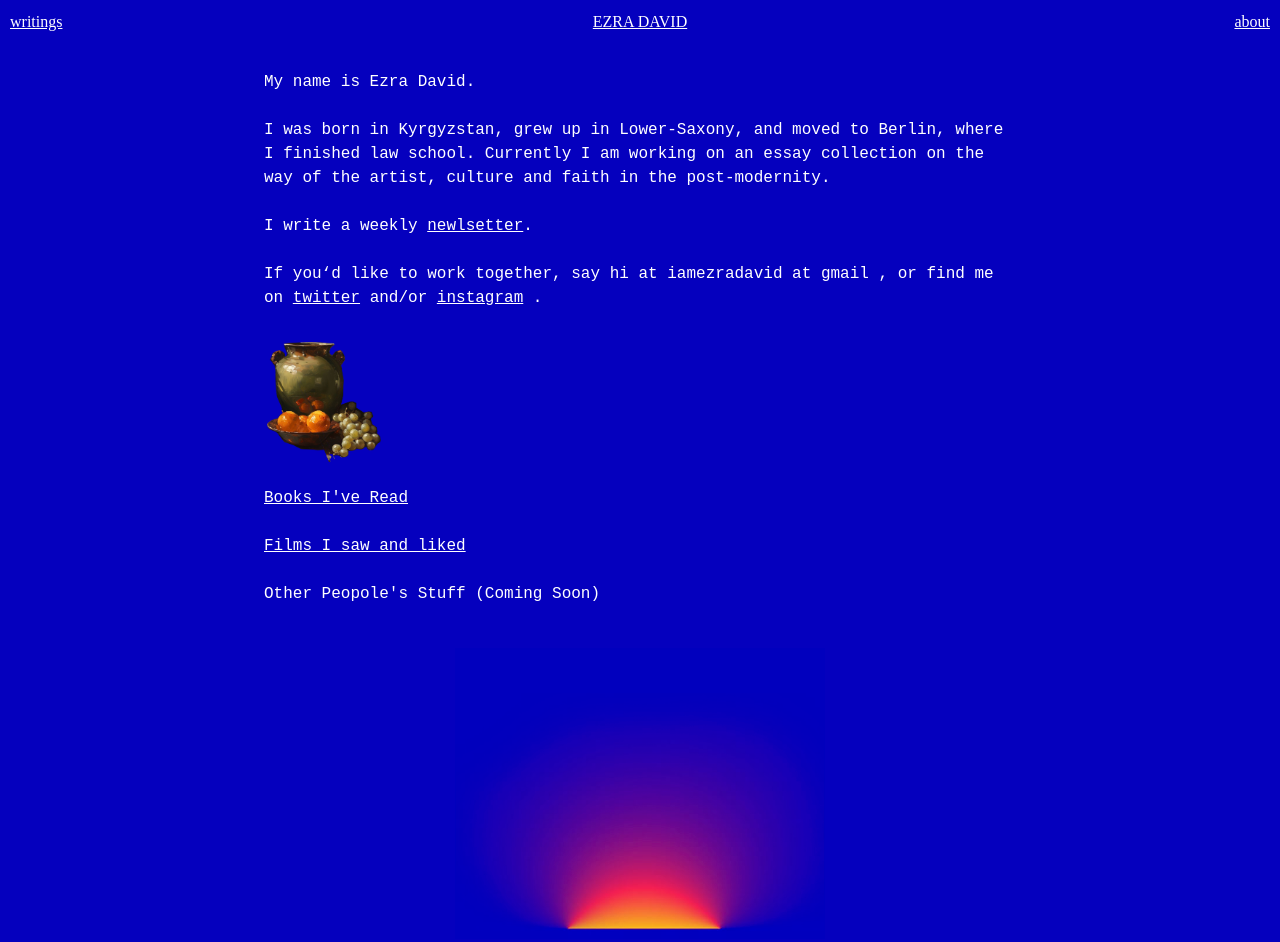
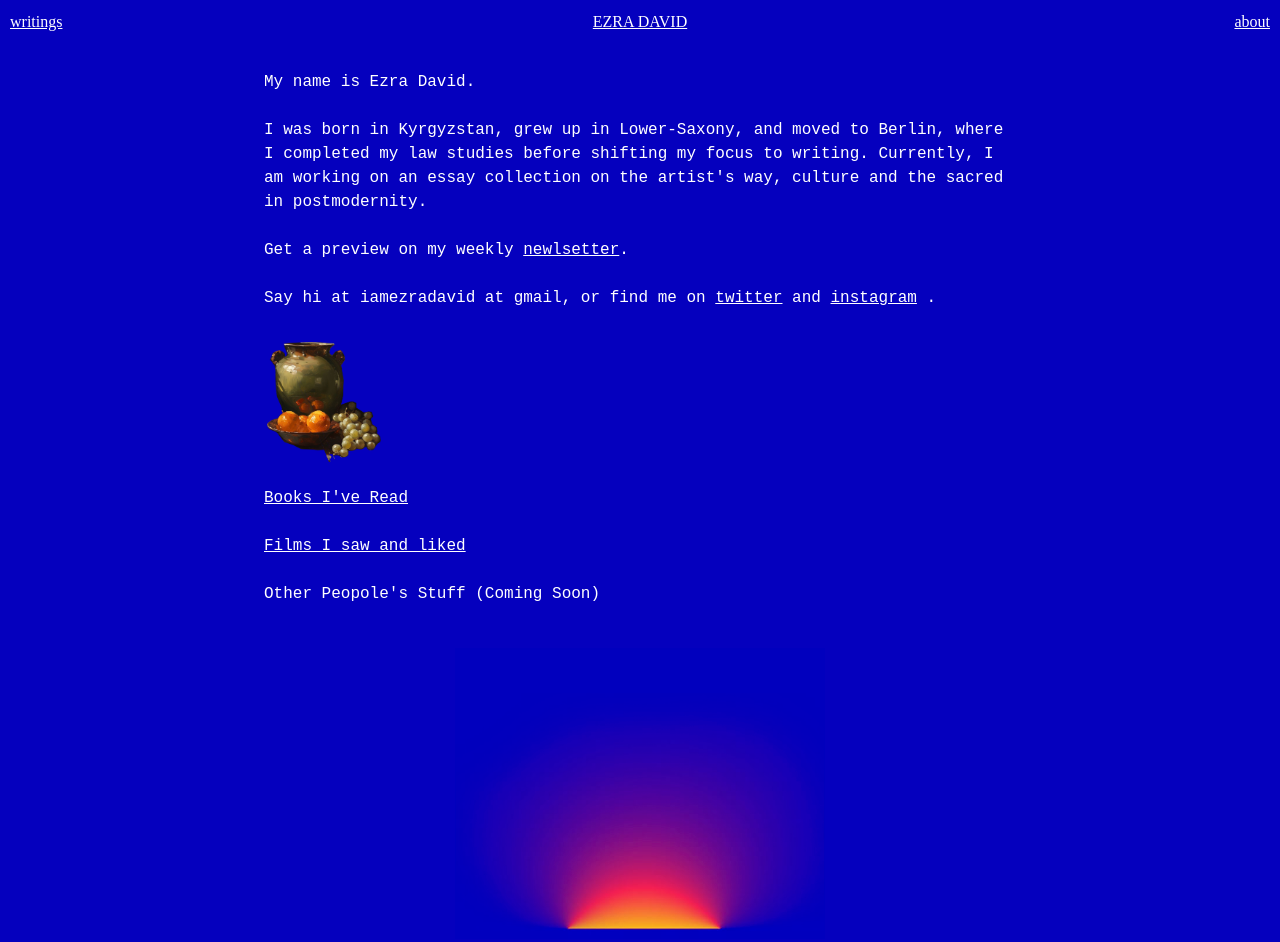
Before and after one commit to neueae/ezra, a plain HTML site: page index.html in a window 1280 px wide. Shown: the top 942 px of the page. Drawn offline with Linux system fonts and the light colour scheme.

Commit message:
updated bio

```diff
--- a/index.html
+++ b/index.html
@@ -28,14 +28,14 @@
         <main>
             <p>
                 My name is Ezra David. <br><br>
-                I was born in Kyrgyzstan, grew up in Lower-Saxony, and moved to Berlin, where I finished law school.
-                Currently I am working on an essay collection on the way of the artist, culture and faith in the post-modernity.
+                I was born in Kyrgyzstan, grew up in Lower-Saxony, and moved to Berlin, where I completed my law studies before shifting my focus to writing.
+                Currently, I am working on an essay collection on the artist's way, culture and the sacred in postmodernity.
                 <br><br>
-                I write a weekly <a href="https://stillleben.substack.com" target="_blank">newlsetter</a>. <br><br>
+                Get a preview on my weekly <a href="https://stillleben.substack.com" target="_blank">newlsetter</a>. <br><br>
 
-                If you‘d like to work together, say hi at iamezradavid at gmail , or find me
+                Say hi at iamezradavid at gmail, or find me
                 on <a href="https://x.com/iamezradavid" target="_blank">twitter</a>
-                and/or
+                and
                 <a href="https://instagram.com/iamezradavid" target="_blank">instagram</a> .</p>
 
             <img src="img/stillleben.png">
```
